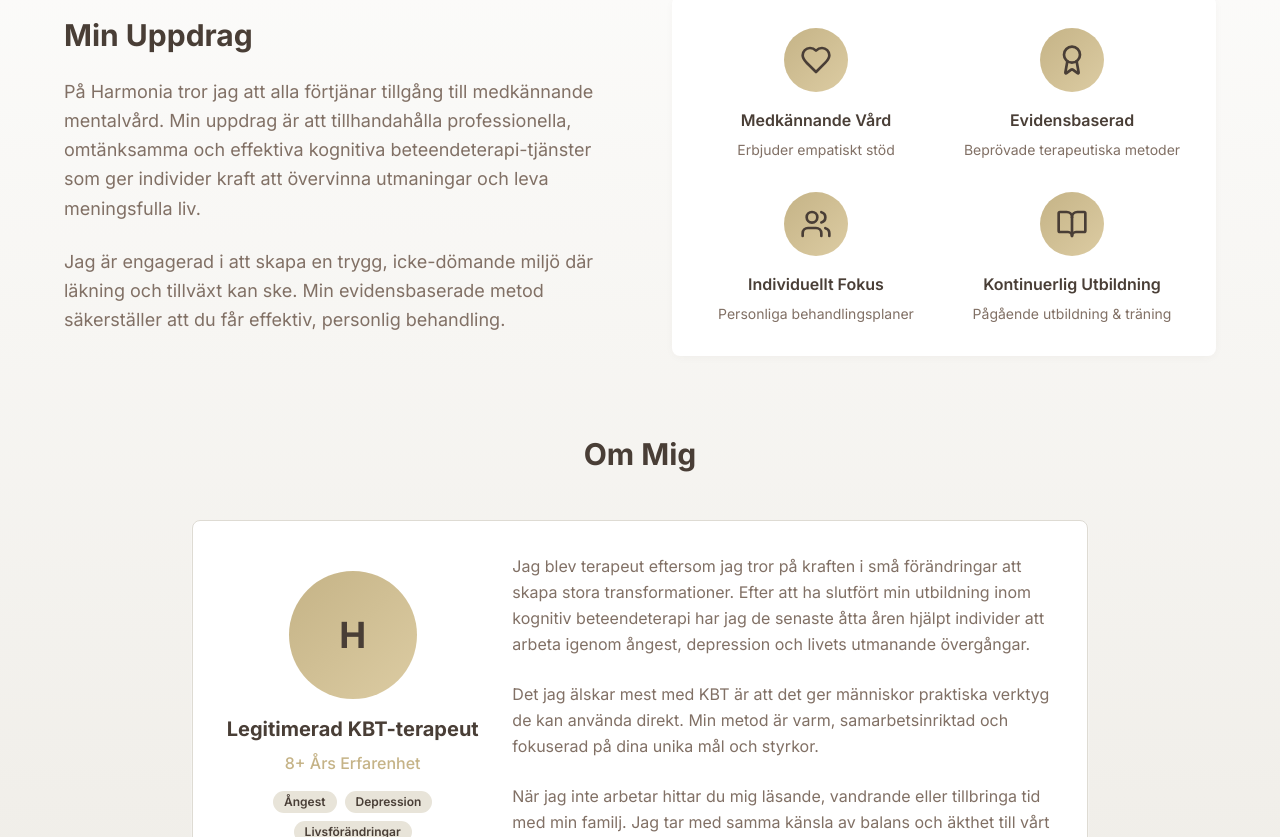
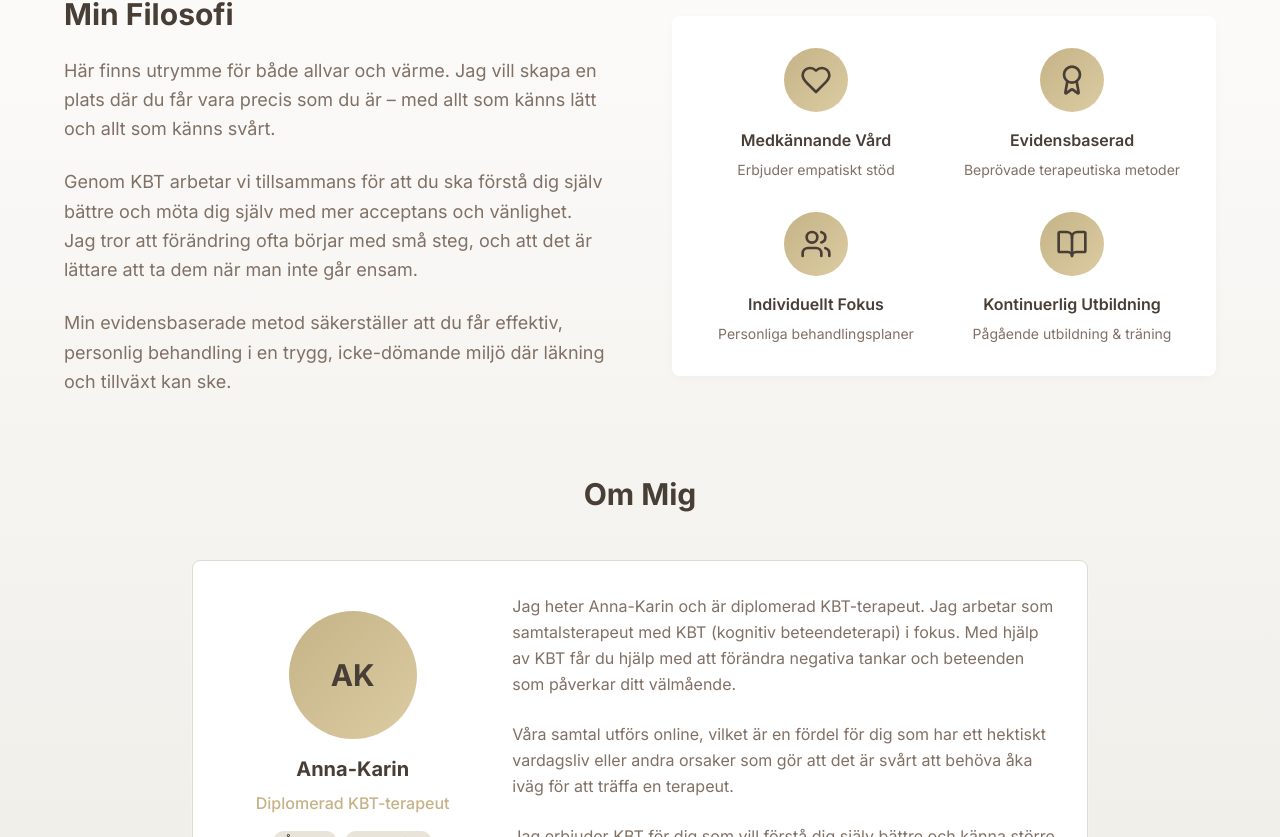
Before and after one commit to alex-olave/harmonia-webb, a React (Vite) app: page /about in a window 1280 px wide. Shown: the part 383-1220 px from the top of the page. Built offline with nearby package versions, Linux system fonts and the light colour scheme.

Commit message:
Add personal introduction

```diff
--- a/src/pages/About.tsx
+++ b/src/pages/About.tsx
@@ -21,15 +21,15 @@ const About = () => {
           {/* Our Mission */}
           <div className="grid lg:grid-cols-2 gap-16 items-center mb-20">
             <div className="animate-slide-in">
-              <h2 className="text-3xl font-bold text-foreground mb-6">Min Uppdrag</h2>
+              <h2 className="text-3xl font-bold text-foreground mb-6">Min Filosofi</h2>
               <p className="text-lg text-muted-foreground mb-6 leading-relaxed">
-                På Harmonia tror jag att alla förtjänar tillgång till medkännande mentalvård.
-                Min uppdrag är att tillhandahålla professionella, omtänksamma och effektiva
-                kognitiva beteendeterapi-tjänster som ger individer kraft att övervinna utmaningar och leva meningsfulla liv.
+                Här finns utrymme för både allvar och värme. Jag vill skapa en plats där du får vara precis som du är – med allt som känns lätt och allt som känns svårt.
+              </p>
+              <p className="text-lg text-muted-foreground mb-6 leading-relaxed">
+                Genom KBT arbetar vi tillsammans för att du ska förstå dig själv bättre och möta dig själv med mer acceptans och vänlighet. Jag tror att förändring ofta börjar med små steg, och att det är lättare att ta dem när man inte går ensam.
               </p>
               <p className="text-lg text-muted-foreground leading-relaxed">
-                Jag är engagerad i att skapa en trygg, icke-dömande miljö där läkning och tillväxt kan ske.
-                Min evidensbaserade metod säkerställer att du får effektiv, personlig behandling.
+                Min evidensbaserade metod säkerställer att du får effektiv, personlig behandling i en trygg, icke-dömande miljö där läkning och tillväxt kan ske.
               </p>
             </div>
             <div className="bg-card p-8 rounded-lg shadow-card animate-fade-in">
@@ -75,10 +75,10 @@ const About = () => {
                   <div className="grid lg:grid-cols-3 gap-8 items-center">
                     <div className="lg:col-span-1 text-center">
                       <div className="w-32 h-32 bg-gradient-primary rounded-full mx-auto mb-4 flex items-center justify-center">
-                        <span className="text-primary-foreground text-4xl font-bold">H</span>
+                        <span className="text-primary-foreground text-3xl font-bold">AK</span>
                       </div>
-                      <h3 className="font-bold text-xl text-foreground mb-2">Legitimerad KBT-terapeut</h3>
-                      <p className="text-primary font-medium mb-4">8+ Års Erfarenhet</p>
+                      <h3 className="font-bold text-xl text-foreground mb-2">Anna-Karin</h3>
+                      <p className="text-primary font-medium mb-4">Diplomerad KBT-terapeut</p>
                       <div className="flex flex-wrap gap-2 justify-center">
                         <Badge variant="secondary" className="text-xs">Ångest</Badge>
                         <Badge variant="secondary" className="text-xs">Depression</Badge>
@@ -87,17 +87,13 @@ const About = () => {
                     </div>
                     <div className="lg:col-span-2">
                       <p className="text-muted-foreground mb-6 leading-relaxed">
-                        Jag blev terapeut eftersom jag tror på kraften i små förändringar att skapa stora transformationer.
-                        Efter att ha slutfört min utbildning inom kognitiv beteendeterapi har jag de senaste åtta åren
-                        hjälpt individer att arbeta igenom ångest, depression och livets utmanande övergångar.
+                        Jag heter Anna-Karin och är diplomerad KBT-terapeut. Jag arbetar som samtalsterapeut med KBT (kognitiv beteendeterapi) i fokus. Med hjälp av KBT får du hjälp med att förändra negativa tankar och beteenden som påverkar ditt välmående.
                       </p>
                       <p className="text-muted-foreground mb-6 leading-relaxed">
-                        Det jag älskar mest med KBT är att det ger människor praktiska verktyg de kan använda direkt.
-                        Min metod är varm, samarbetsinriktad och fokuserad på dina unika mål och styrkor.
+                        Våra samtal utförs online, vilket är en fördel för dig som har ett hektiskt vardagsliv eller andra orsaker som gör att det är svårt att behöva åka iväg för att träffa en terapeut.
                       </p>
                       <p className="text-muted-foreground leading-relaxed">
-                        När jag inte arbetar hittar du mig läsande, vandrande eller tillbringa tid med min familj.
-                        Jag tar med samma känsla av balans och äkthet till vårt arbete tillsammans.
+                        Jag erbjuder KBT för dig som vill förstå dig själv bättre och känna större acceptans. Tillsammans utforskar vi dina tankar, känslor och beteenden – och hittar vägar som gör livet lite lättare och mer meningsfullt.
                       </p>
                     </div>
                   </div>
--- a/src/pages/Home.tsx
+++ b/src/pages/Home.tsx
@@ -19,8 +19,8 @@ const Home = () => {
               <span className="bg-gradient-primary bg-clip-text text-transparent"> Känslomässigt Välbefinnande</span>
             </h1>
             <p className="text-lg text-muted-foreground mb-8 max-w-2xl mx-auto leading-relaxed">
-              Jag är här för att stödja dig genom livets utmaningar med personlig kognitiv beteendeterapi.
-              Tillsammans arbetar vi mot läkning och tillväxt i en trygg, förstående miljö.
+              Jag heter Anna-Karin och erbjuder online KBT-terapi för dig som vill förstå dig själv bättre och känna större acceptans.
+              Tillsammans utforskar vi vägar som gör livet lite lättare och mer meningsfullt.
             </p>
             <div className="flex flex-col sm:flex-row gap-4 justify-center">
               <Button size="lg" className="bg-gradient-primary text-primary-foreground hover:opacity-90 transition-opacity">
@@ -39,7 +39,7 @@ const Home = () => {
               <div className="text-sm text-muted-foreground">Års Erfarenhet</div>
             </div>
             <div className="text-center">
-              <div className="text-2xl font-bold text-foreground">Legitimerad</div>
+              <div className="text-2xl font-bold text-foreground">Diplomerad</div>
               <div className="text-sm text-muted-foreground">KBT-terapeut</div>
             </div>
           </div>
@@ -90,13 +90,13 @@ const Home = () => {
               </h2>
               <p className="text-lg text-muted-foreground mb-8 leading-relaxed">
                 KBT är en av de mest effektiva terapiformerna eftersom den ger dig praktiska verktyg du kan använda direkt.
-                Vi arbetar tillsammans för att förstå dina tankar och känslor, och hitta nya sätt att reagera på utmaningar.
+                Jag tror att förändring ofta börjar med små steg, och att det är lättare att ta dem när man inte går ensam.
               </p>
 
               <div className="space-y-4">
                 {[
                   "Praktiska verktyg du kan använda omedelbart",
-                  "Varm, personlig strategi för läkning",
+                  "Online-sessioner för flexibilitet",
                   "Fokus på dina aktuella utmaningar och mål",
                   "Lär dig färdigheter för långsiktigt känslomässigt välbefinnande",
                   "Arbeta i din egen takt i en trygg miljö"
```
